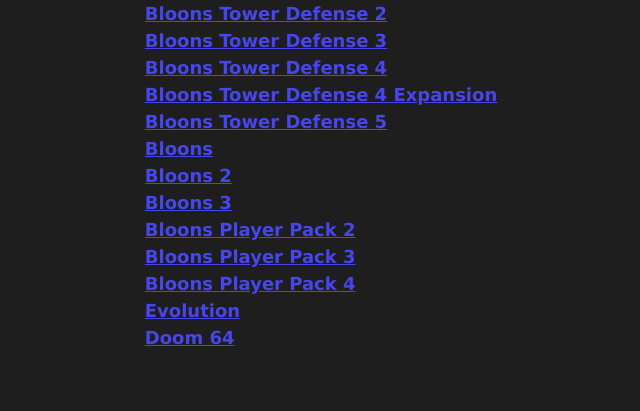
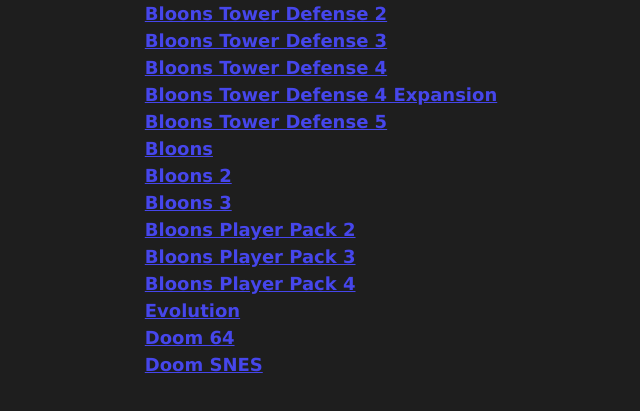
Before and after one commit to dbefer123/btd, a plain HTML site: page index.html in a window 1280 px wide. Shown: the part 105-516 px from the top of the page, without its empty margins (319-959 px from the left). Drawn offline with nearby package versions, Linux system fonts and the light colour scheme.

Commit message:
Update index.html

```diff
--- a/index.html
+++ b/index.html
@@ -42,6 +42,7 @@
     <b><div class ="link"><a href="bloonspp4.html" target = "_blank">Bloons Player Pack 4</a><br>
     <b><div class ="link"><a href="evolution/index.html" target = "_blank">Evolution</a><br>
     <b><div class ="link"><a href="doom.html" target = "_blank">Doom 64</a><br>
+    <b><div class ="link"><a href="doomsnes.html" target = "_blank">Doom SNES</a><br>
     </a></b></div><br>
   </body>
 </html>
```
